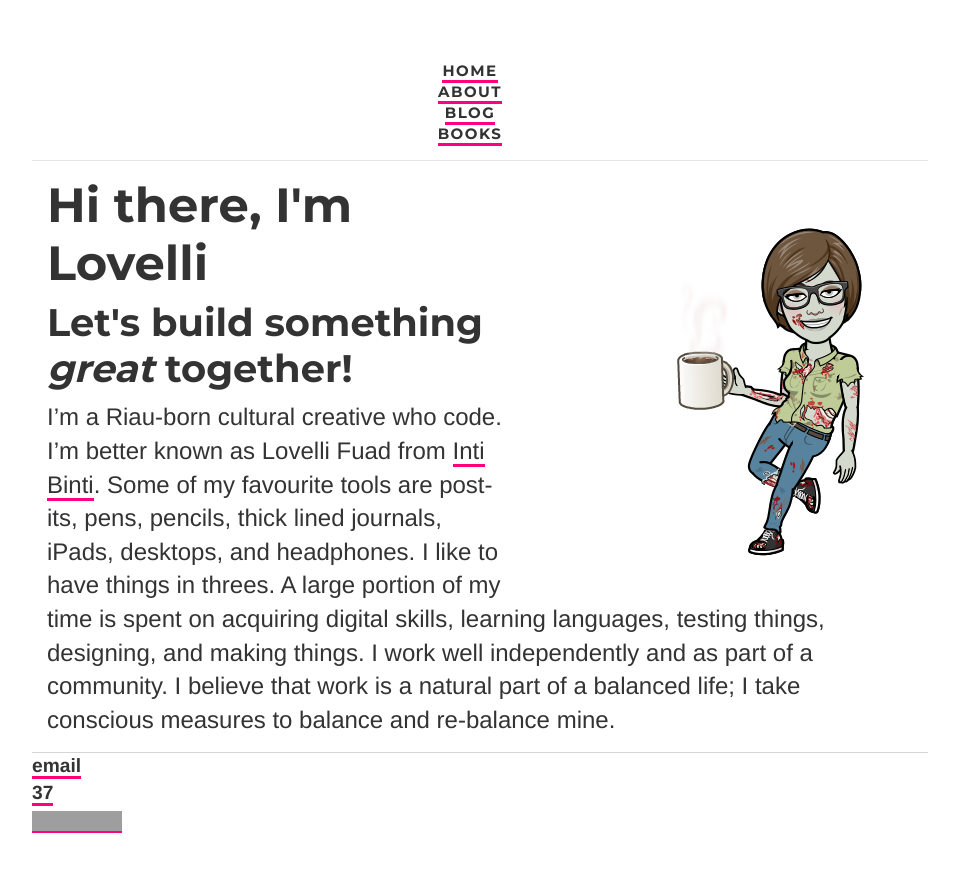
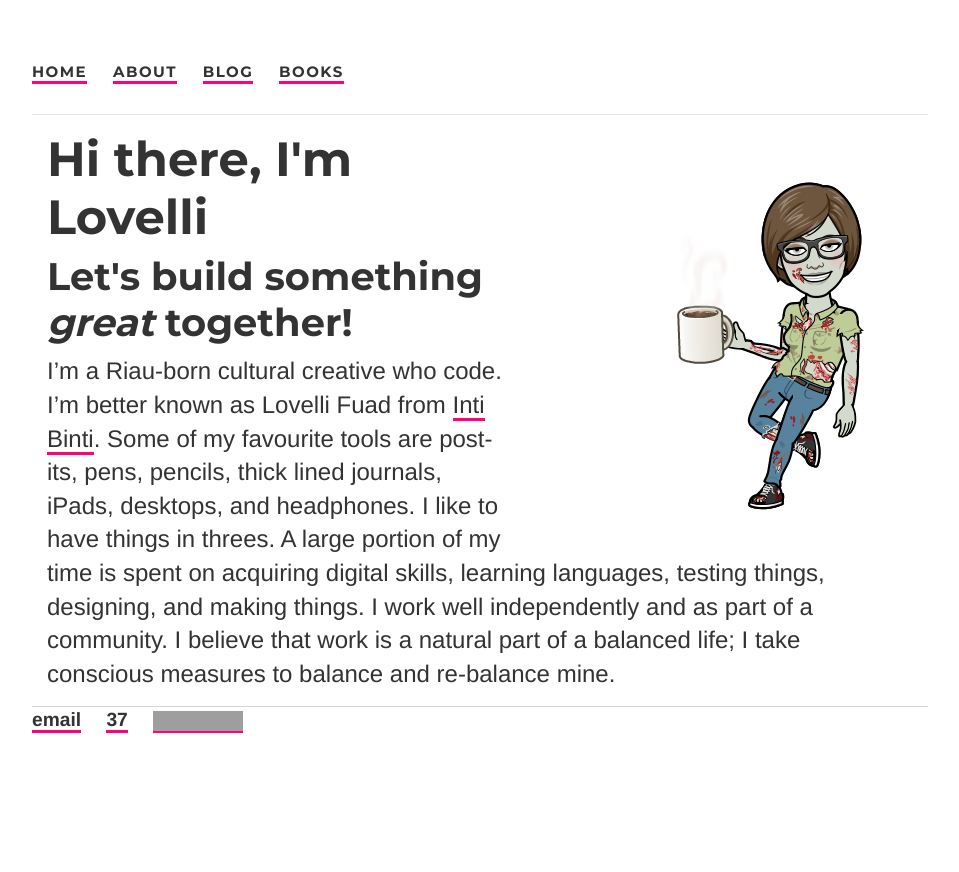
Before and after one commit to ariesti/ariesti.github.io, a Jekyll site: the page built from index.html, in a window 1280 px wide. Shown: the top 872 px of the page, without its empty margins (160-1119 px from the left). Built offline with Jekyll 4.4.1, drawn with Linux system fonts in a browser that asks for light colours; grey boxes are pictures that could not be loaded.

Commit message:
Update main.css

```diff
--- a/css/main.css
+++ b/css/main.css
@@ -1,5 +1,5 @@
 /* Head */
-header {font-family: Montserrat, sans-serif; letter-spacing: .15em;
+header {font-family: Montserrat, sans-serif; letter-spacing: .15em; display: inline-block;
         text-transform: uppercase; font-weight: lighter; font-size: 10px; text-align: center;}
 
 /* Body */
@@ -22,7 +22,7 @@ h6 { font-size: 0.9em; }
 
 ul { font-size: 1.5em; line-height: 1.4em; color: #333; }
 nav ul, footer ul { text-decoration: none; padding: 0px; list-style-type: none; font-weight: bold; }
-nav ul li, footer ul li { display: inline block; margin-right: 20px; }
+nav ul li, footer ul li { display: inline; margin-right: 20px; }
 
 footer { text-decoration: none; border-top: 1px solid #d5d5d5; font-size: .8em; }
 
```
